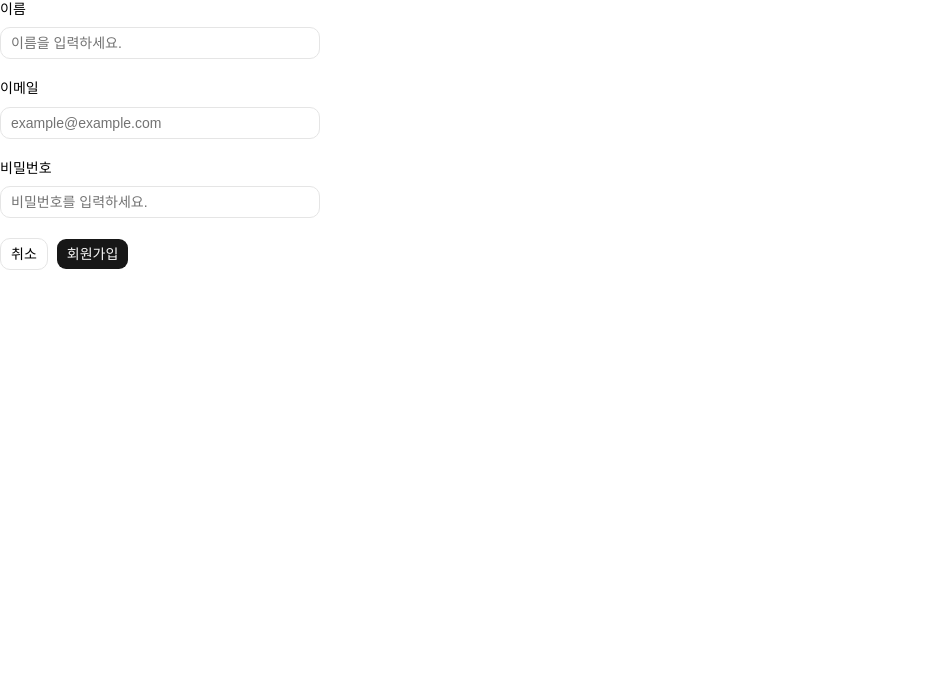
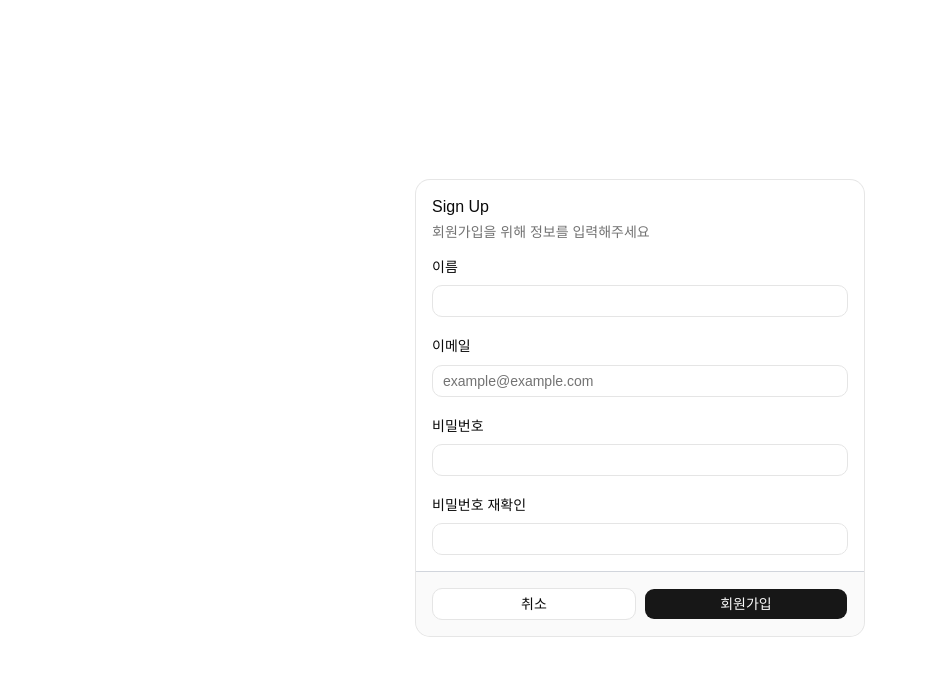
Before and after one commit to leelululala/studybed-one, a React (Vite) app: page /signup in a window 1280 px wide. Shown: the top 676 px of the page, without its empty margins (0-928 px from the left). Built offline with nearby package versions, Linux system fonts and the light colour scheme.

Commit message:
로그인폼 수정

```diff
--- a/package.json
+++ b/package.json
@@ -13,6 +13,7 @@
     "@dnd-kit/core": "^6.3.1",
     "@dnd-kit/sortable": "^10.0.0",
     "@fontsource-variable/geist": "^5.2.8",
+    "@fontsource/pretendard": "^5.2.5",
     "@hookform/resolvers": "^5.2.2",
     "@radix-ui/react-slot": "^1.2.4",
     "@tanstack/react-query": "^5.90.21",
--- a/src/app/index.css
+++ b/src/app/index.css
@@ -1,7 +1,7 @@
 @import 'tailwindcss';
 @import 'tw-animate-css';
 @import 'shadcn/tailwind.css';
-@import '@fontsource-variable/geist';
+@import '@fontsource/pretendard';
 
 :root {
   --background: oklch(1 0 0);
@@ -73,7 +73,7 @@
 }
 
 @theme inline {
-  --font-sans: 'Geist Variable', sans-serif;
+  --font-sans: 'Pretendard', sans-serif;
   --color-sidebar-ring: var(--sidebar-ring);
   --color-sidebar-border: var(--sidebar-border);
   --color-sidebar-accent-foreground: var(--sidebar-accent-foreground);
--- /dev/null
+++ b/src/components/ui/card.jsx
@@ -0,0 +1,114 @@
+import * as React from "react"
+
+import { cn } from "@/lib/utils"
+
+function Card({
+  className,
+  size = "default",
+  ...props
+}) {
+  return (
+    <div
+      data-slot="card"
+      data-size={size}
+      className={cn(
+        "group/card flex flex-col gap-4 overflow-hidden rounded-xl bg-card py-4 text-sm text-card-foreground ring-1 ring-foreground/10 has-data-[slot=card-footer]:pb-0 has-[>img:first-child]:pt-0 data-[size=sm]:gap-3 data-[size=sm]:py-3 data-[size=sm]:has-data-[slot=card-footer]:pb-0 *:[img:first-child]:rounded-t-xl *:[img:last-child]:rounded-b-xl",
+        className
+      )}
+      {...props} />
+  );
+}
+
+function CardHeader({
+  className,
+  ...props
+}) {
+  return (
+    <div
+      data-slot="card-header"
+      className={cn(
+        "group/card-header @container/card-header grid auto-rows-min items-start gap-1 rounded-t-xl px-4 group-data-[size=sm]/card:px-3 has-data-[slot=card-action]:grid-cols-[1fr_auto] has-data-[slot=card-description]:grid-rows-[auto_auto] [.border-b]:pb-4 group-data-[size=sm]/card:[.border-b]:pb-3",
+        className
+      )}
+      {...props} />
+  );
+}
+
+function CardTitle({
+  className,
+  ...props
+}) {
+  return (
+    <div
+      data-slot="card-title"
+      className={cn(
+        "text-base leading-snug font-medium group-data-[size=sm]/card:text-sm",
+        className
+      )}
+      {...props} />
+  );
+}
+
+function CardDescription({
+  className,
+  ...props
+}) {
+  return (
+    <div
+      data-slot="card-description"
+      className={cn("text-sm text-muted-foreground", className)}
+      {...props} />
+  );
+}
+
+function CardAction({
+  className,
+  ...props
+}) {
+  return (
+    <div
+      data-slot="card-action"
+      className={cn(
+        "col-start-2 row-span-2 row-start-1 self-start justify-self-end",
+        className
+      )}
+      {...props} />
+  );
+}
+
+function CardContent({
+  className,
+  ...props
+}) {
+  return (
+    <div
+      data-slot="card-content"
+      className={cn("px-4 group-data-[size=sm]/card:px-3", className)}
+      {...props} />
+  );
+}
+
+function CardFooter({
+  className,
+  ...props
+}) {
+  return (
+    <div
+      data-slot="card-footer"
+      className={cn(
+        "flex items-center rounded-b-xl border-t bg-muted/50 p-4 group-data-[size=sm]/card:p-3",
+        className
+      )}
+      {...props} />
+  );
+}
+
+export {
+  Card,
+  CardHeader,
+  CardFooter,
+  CardTitle,
+  CardAction,
+  CardDescription,
+  CardContent,
+}
--- /dev/null
+++ b/src/features/auth/components/AuthCard.jsx
@@ -0,0 +1,22 @@
+import {
+  Card,
+  CardContent,
+  CardDescription,
+  CardFooter,
+  CardHeader,
+  CardTitle,
+} from '@/components/ui/card';
+
+const AuthCard = ({ title, description, children, footer }) => {
+  return (
+    <Card className="w-full sm:max-w-md">
+      <CardHeader>
+        <CardTitle>{title}</CardTitle>
+        <CardDescription>{description}</CardDescription>
+      </CardHeader>
+      <CardContent>{children}</CardContent>
+      <CardFooter className="border-gray-300">{footer}</CardFooter>
+    </Card>
+  );
+};
+export default AuthCard;
--- a/src/features/auth/components/SignUpForm.jsx
+++ b/src/features/auth/components/SignUpForm.jsx
@@ -3,13 +3,13 @@
 import { signUpSchema } from '../schemas';
 import {
   Field,
-  FieldDescription,
   FieldGroup,
   FieldLabel,
   FieldError,
 } from '@/components/ui/field';
 import { Input } from '@/components/ui/input';
 import { Button } from '@/components/ui/button';
+import AuthCard from './AuthCard';
 
 const SignUpForm = () => {
   const {
@@ -23,9 +23,24 @@
   };
 
   return (
+    <AuthCard
+      title="Sign Up"
+      description="회원가입을 위해 정보를 입력해주세요"
+      footer={
+        <Field className="grid grid-cols-2 gap-2">
+          <Button type="button" variant="outline">
+            취소
+          </Button>
+          <Button type="submit" form="form-signup">
+            회원가입
+          </Button>
+        </Field>
+      }
+    >
       <form
+        id="form-signup"
         onSubmit={handleSubmit(onSubmit)}
-      className="flex flex-col gap-4 w-80"
+        className="flex flex-col gap-4 w-full"
       >
         <FieldGroup>
           <Field>
@@ -33,7 +48,6 @@
             <Input
               id="name"
               {...register('name')}
-            placeholder="이름을 입력하세요."
               aria-invalid={errors.name ? 'true' : 'false'}
             />
             {errors.name && <FieldError errors={[errors.name]} />}
@@ -55,19 +69,25 @@
               id="password"
               {...register('password')}
               type="password"
-            placeholder="비밀번호를 입력하세요."
               aria-invalid={errors.password ? 'true' : 'false'}
             />
             {errors.password && <FieldError errors={[errors.password]} />}
           </Field>
-        <Field orientation="horizontal">
-          <Button type="button" variant="outline">
-            취소
-          </Button>
-          <Button type="submit">회원가입</Button>
+          <Field>
+            <FieldLabel htmlFor="passwordConfirm">비밀번호 재확인</FieldLabel>
+            <Input
+              id="passwordConfirm"
+              {...register('passwordConfirm')}
+              type="password"
+              aria-invalid={errors.passwordConfirm ? 'true' : 'false'}
+            />
+            {errors.passwordConfirm && (
+              <FieldError errors={[errors.passwordConfirm]} />
+            )}
           </Field>
         </FieldGroup>
       </form>
+    </AuthCard>
   );
 };
 
--- a/src/features/auth/schemas.js
+++ b/src/features/auth/schemas.js
@@ -5,7 +5,6 @@
     name: z.string().min(1, '이름을 입력하세요'),
     email: z
       .string()
-      .email('올바른 이메일 형식이 아닙니다.')
       .regex(
         /^[a-zA-Z0-9_+&*-]+(?:\.[a-zA-Z0-9_+&*-]+)*@(?:[a-zA-Z0-9-]+\.)+[a-zA-Z]{2,}$/,
         '올바른 이메일 형식이 아닙니다',
--- a/src/pages/SignUpPage.jsx
+++ b/src/pages/SignUpPage.jsx
@@ -1,7 +1,11 @@
 import SignUpForm from '@/features/auth/components/SignUpForm';
 
 const SignUpPage = () => {
-  return <SignUpForm />;
+  return (
+    <div className="min-h-screen flex items-center justify-center m-2">
+      <SignUpForm />
+    </div>
+  );
 };
 
 export default SignUpPage;
```
Also changed, not shown: 1 other file (tests, documents, lock files or other folders). Lines whose indentation alone changed are shown as unchanged.
